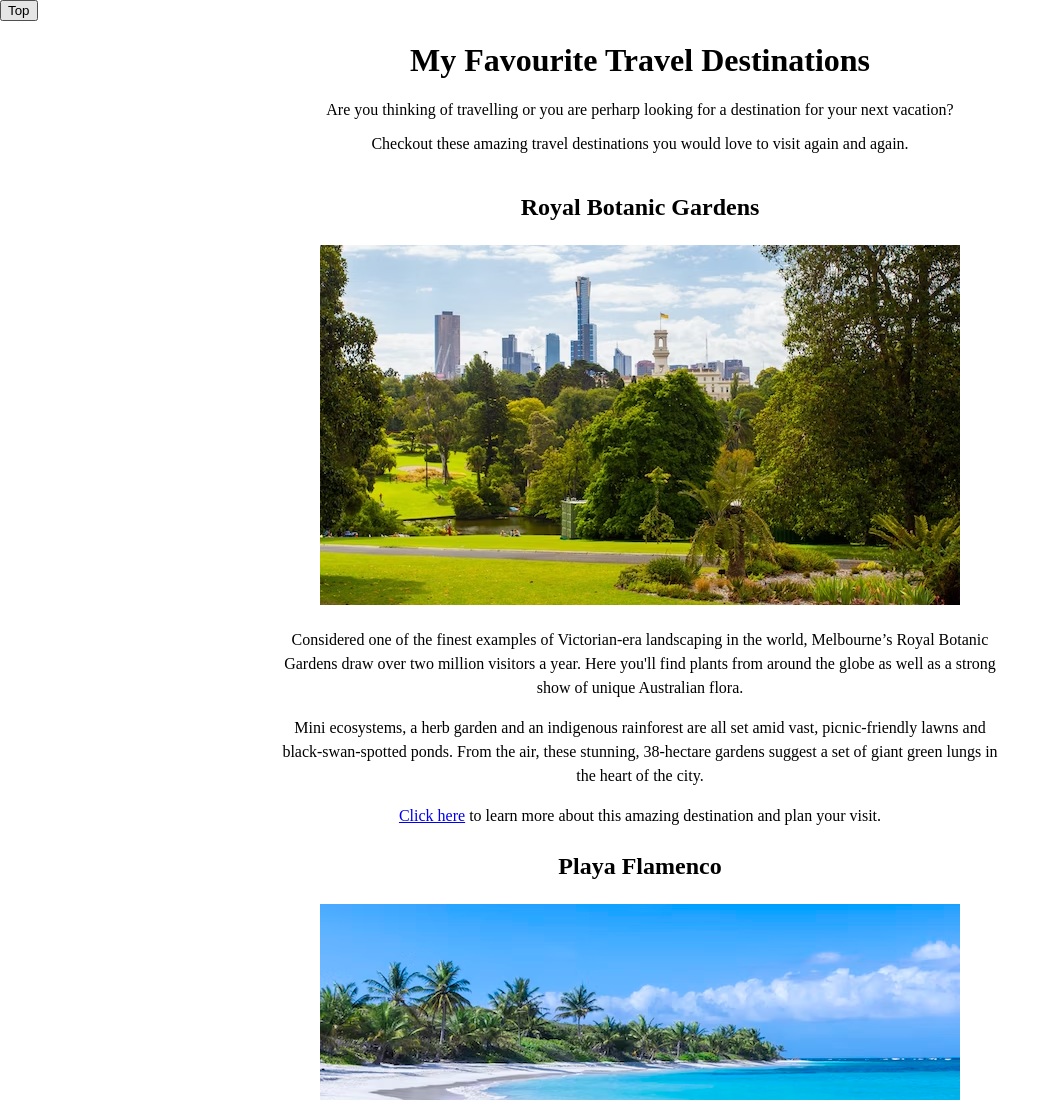
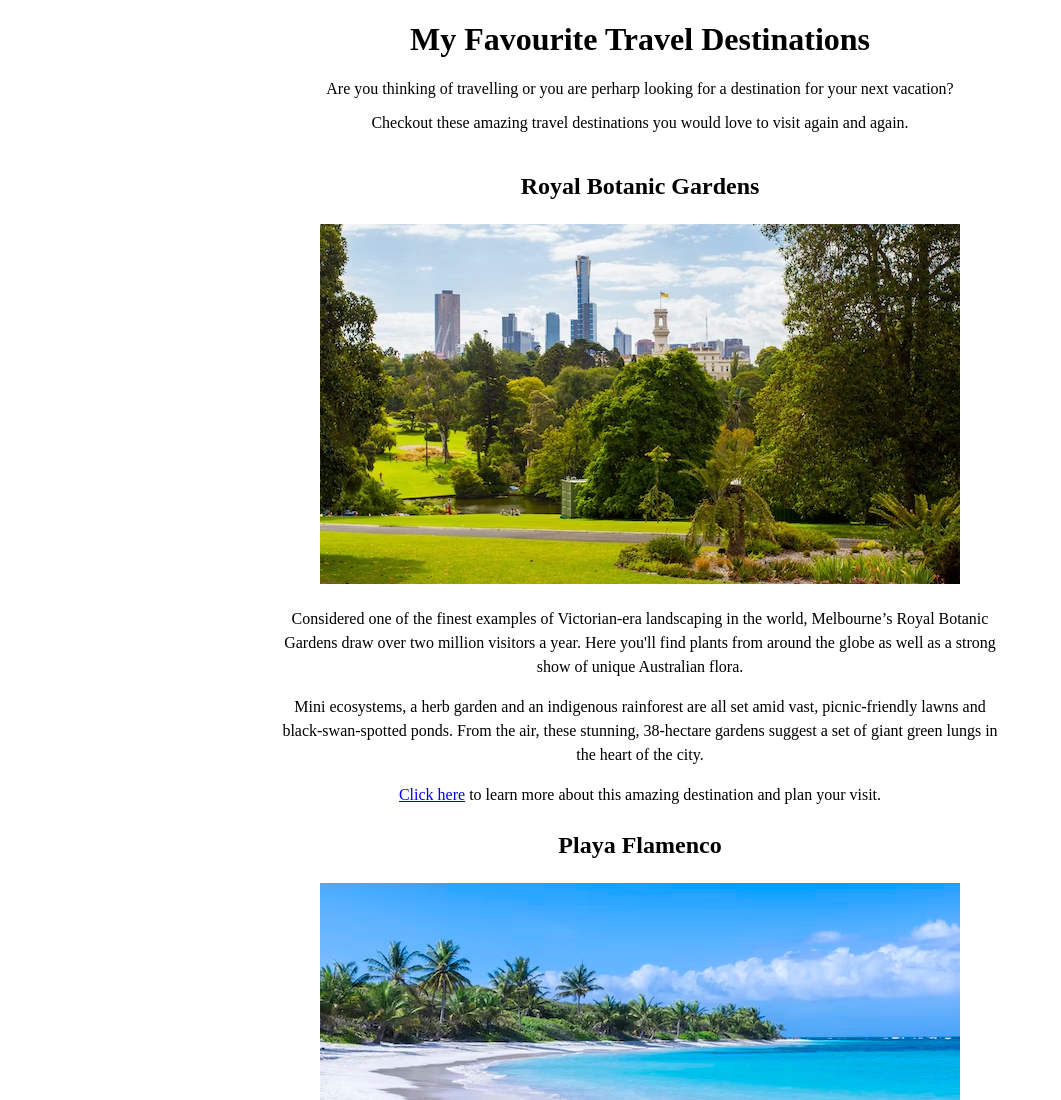
Before and after one commit to kwasi-OT/HTML-attributes-list-links, a plain HTML site: page index.html in a window 1280 px wide. Shown: the top 1100 px of the page, without its empty margins (0-1061 px from the left). Drawn offline with Linux system fonts and the light colour scheme.

Commit message:
removed button element

```diff
--- a/index.html
+++ b/index.html
@@ -38,7 +38,6 @@
     </style>
 </head>
 <body>
-    <button onclick="topFunction()" id="myBtn" title="Go to top">Top</button>
     <div class="app">
         <div class="top">
             <h1>My Favourite Travel Destinations</h1>
```
